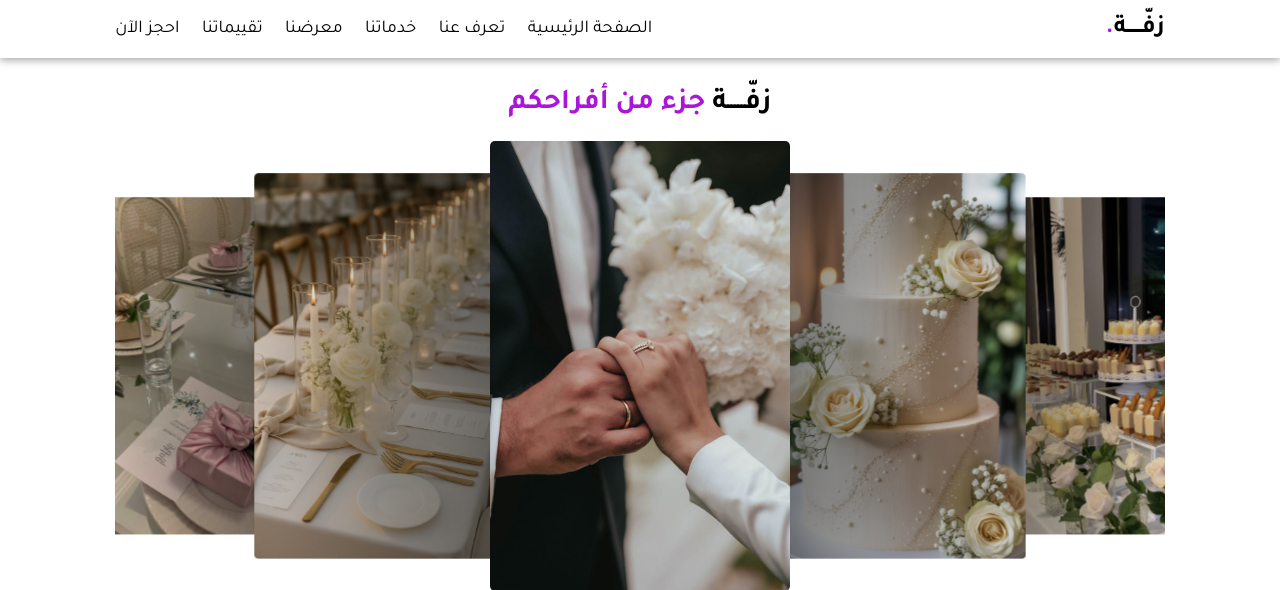
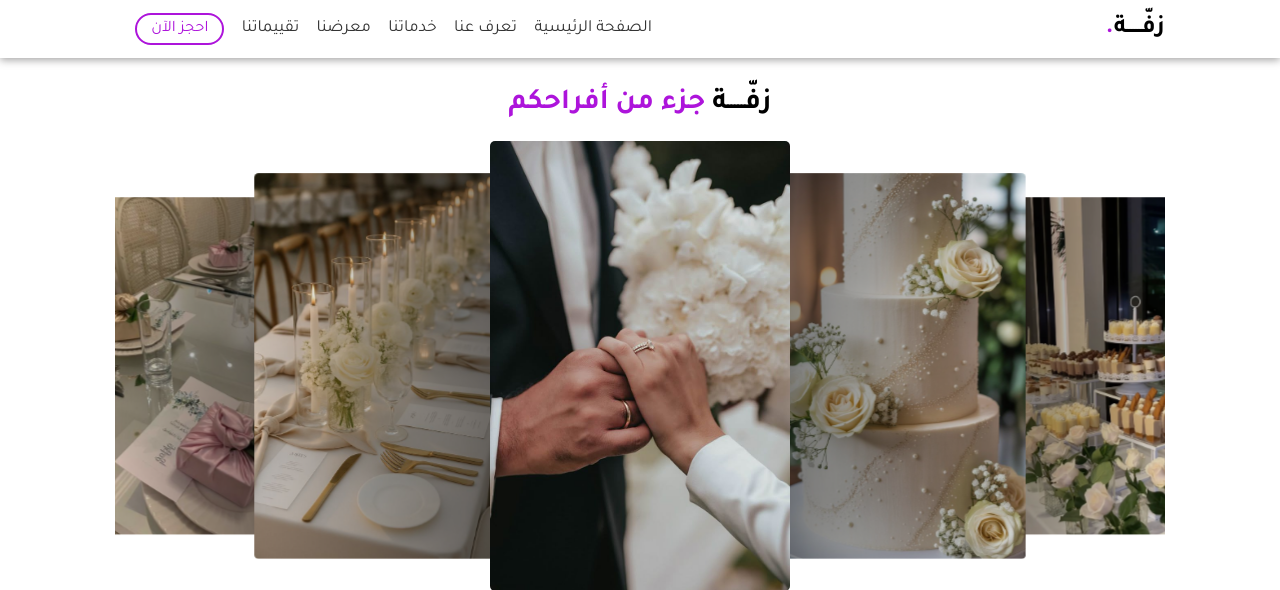
Before and after one commit to AminaMekideche/Zaffa, a PHP site: page / in a window 1280 px wide. Shown: the top 590 px of the page. Run offline with PHP 8.4, Linux system fonts and the light colour scheme; some libraries are stand-ins or nearby versions; some web fonts are replaced.

Commit message:
change in css and js

```diff
--- a/css/index.css
+++ b/css/index.css
@@ -102,15 +102,35 @@ section{
     color: var(--main-color);
 }
 
-.header .navbar a {
-    font-size: 1.8rem;
-    color: #000;
-    margin-right: 2rem;
-
+.navbar .nav-link {
+    margin-left: 1.5rem;
+    font-size: 1.7rem;
+    color: #333;
+    text-decoration: none;
+    transition: color 0.3s ease;
 }
 
-.header .navbar a:hover {
+.navbar .nav-link.active,
+.navbar .nav-link:hover {
     color: var(--main-color);
+    font-weight: bold;
+}
+
+.navbar .btn-book {
+margin-left: 2rem;
+padding: 0.6rem 1.4rem;
+border: 2px solid var(--main-color);
+background: transparent;
+color: var(--main-color);
+font-size: 1.6rem;
+border-radius: 25px;
+text-decoration: none;
+}
+
+.navbar .btn-book:hover {
+    background: var(--main-color);
+    color: #fff;
+    font-weight: bold;
 }
 
 #menu-bars {
--- a/index.php
+++ b/index.php
@@ -17,12 +17,12 @@
     <header class="header">
         <a href="#" class="logo">زفّـــــة<span>.</span></a>
         <nav class="navbar">
-            <a href="#home">الصفحة الرئيسية</a>
-            <a href="#about">تعرف عنا</a>
-            <a href="#service">خدماتنا</a>
-            <a href="#gallery">معرضنا</a>
-            <a href="#review">تقييماتنا</a>
-            <a href="#review">احجز الآن</a>
+            <a href="#home" class="nav-link">الصفحة الرئيسية</a>
+            <a href="#about" class="nav-link">تعرف عنا</a>
+            <a href="#service" class="nav-link">خدماتنا</a>
+            <a href="#gallery" class="nav-link">معرضنا</a>
+            <a href="#review" class="nav-link">تقييماتنا</a>
+            <a href="form.php" class="btn-book">احجز الآن</a>
         </nav>
         <div id="menu-bars" class="fas fa-bars"></div>
     </header>
--- a/js/toggle.js
+++ b/js/toggle.js
@@ -6,6 +6,26 @@ menu.onclick = () => {
   menu.classList.toggle('fa-times');
   navbar.classList.toggle('active');
 };
+
+/* Change the colors for sections */
+const sections = document.querySelectorAll("section[id]");
+const navLinks = document.querySelectorAll(".navbar .nav-link");
+
+window.addEventListener("scroll", () => {
+  let current = "";
+
+sections.forEach((section) => {
+const sectionTop = section.offsetTop - 100; // تعديل للـ header height
+const sectionHeight = section.clientHeight;
+});
+
+navLinks.forEach((link) => {
+link.classList.remove("active");
+if (current && link.getAttribute("href").includes(current)) {
+link.classList.add("active");
+}
+});
+});
 
 
 /* Theme Toggler */
```
